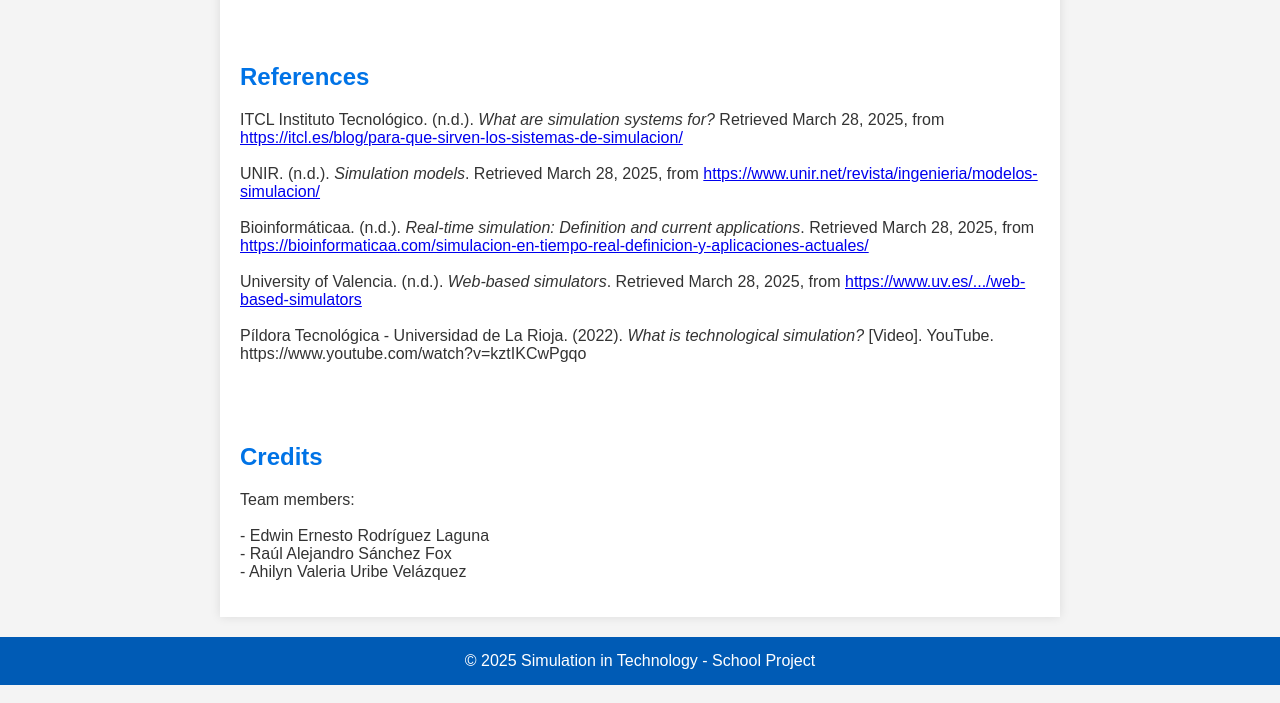
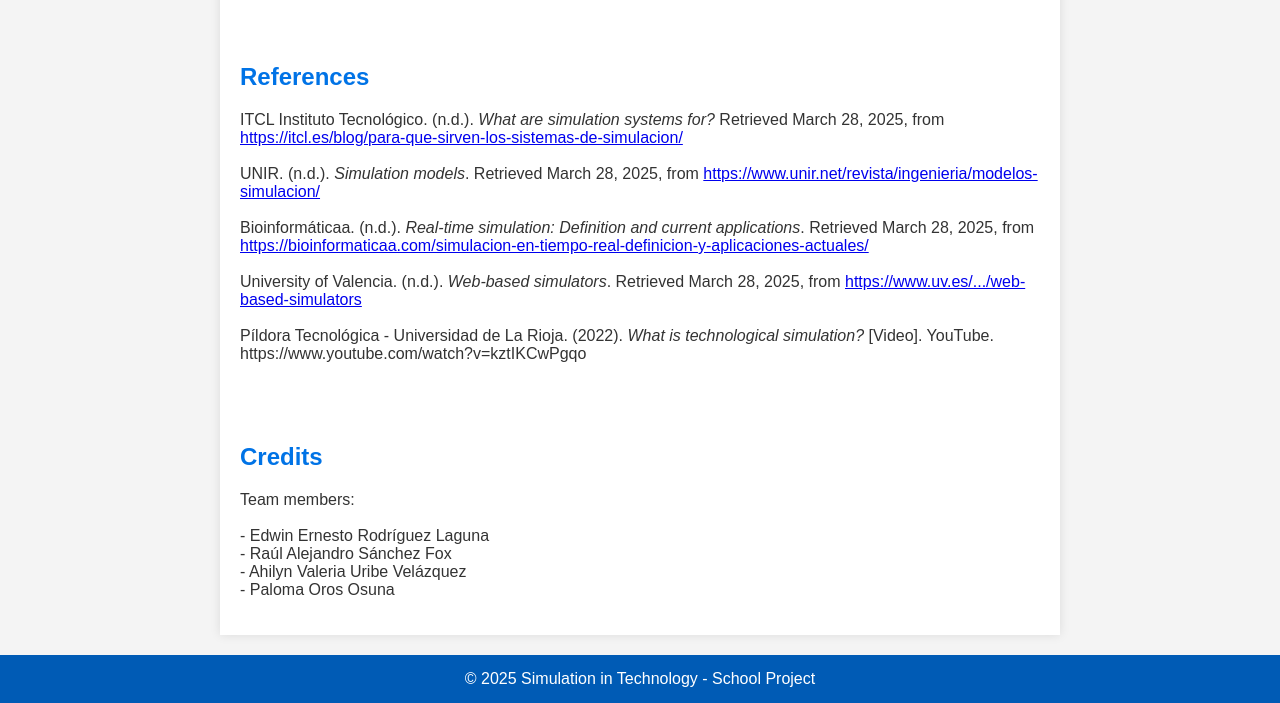
Before and after one commit to nbs-project1/simulation, a plain HTML site: page index.html in a window 1280 px wide. Shown: the part 3048-3751 px from the top of the page. Drawn offline with Linux system fonts and the light colour scheme.

Commit message:
Update index.html

```diff
--- a/index.html
+++ b/index.html
@@ -147,6 +147,7 @@
             - Edwin Ernesto Rodríguez Laguna<br>
             - Raúl Alejandro Sánchez Fox<br>
             - Ahilyn Valeria Uribe Velázquez<br>
+            - Paloma Oros Osuna<br>
             </p>
         </section>
     </div>
```
